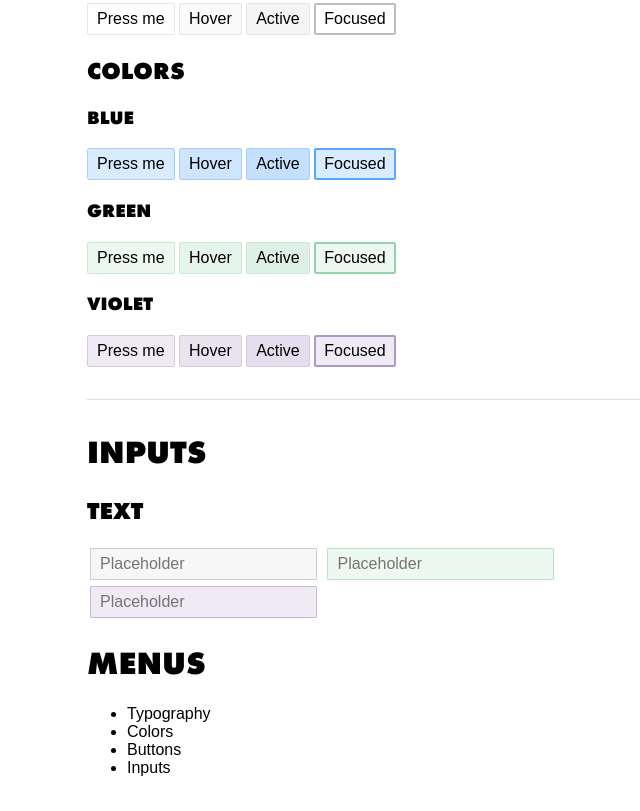
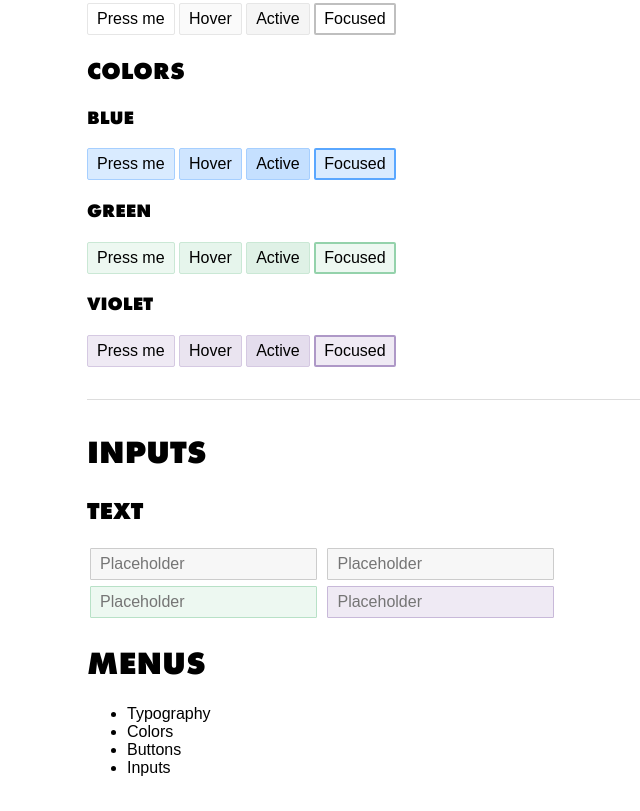
Before and after one commit to itsjoesullivan/flat.css, a plain HTML site: page index.html in a window 1280 px wide. Shown: the part 1385-2196 px from the top of the page, without its empty margins (253-893 px from the left). Drawn offline with Linux system fonts and the light colour scheme.

Commit message:
Blue input

```diff
--- a/index.html
+++ b/index.html
@@ -106,6 +106,7 @@
 
 <h2>Text</h2>
 <input type='text' placeholder='Placeholder'/>
+<input type='text' placeholder='Placeholder' class='blue' />
 <input type='text' placeholder='Placeholder' class='green' />
 <input type='text' placeholder='Placeholder' class='violet' />
 
```
